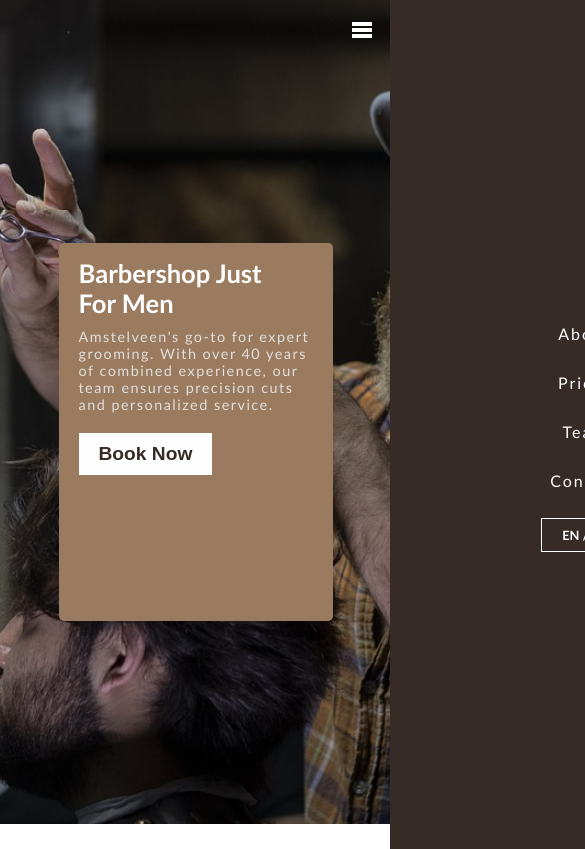
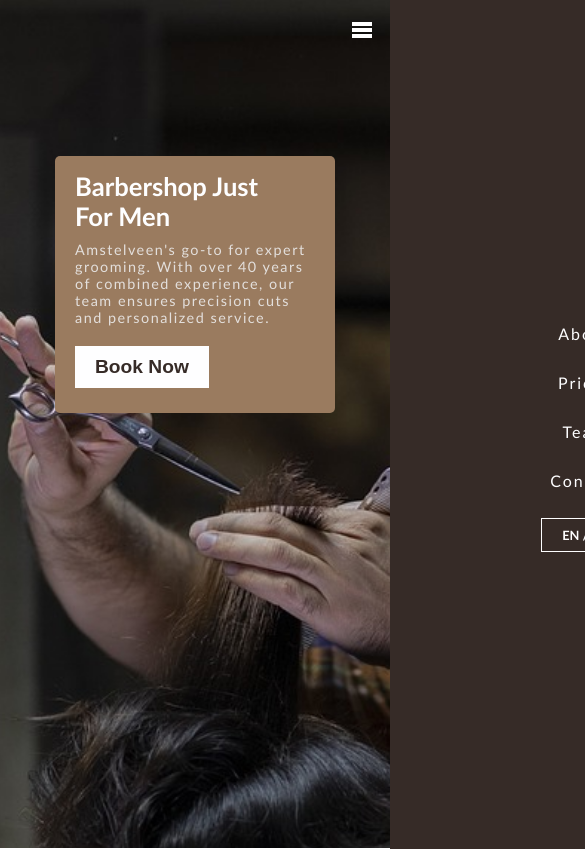
Before and after one commit to MaximeLoustau1/Barbershop-website, a React (Vite) app: page / in a window 390 px wide. Shown: the top 849 px of the page, 585 px wide, since content can reach past the window. Built offline with nearby package versions, Linux system fonts and the light colour scheme.

Commit message:
fixed overflowing / about section

```diff
--- a/src/About.css
+++ b/src/About.css
@@ -1,19 +1,27 @@
 #about-section {
-    height: auto;
-    display: flex;
-    align-items: center;
-    align-content: center;
-    overflow-x: hidden;
     margin: 0;
     padding: 0;
+    padding-bottom: 3%;
     margin-bottom: 90px;
+}
+
+.background-img {
+    background: url("./assets/about-image.jpeg") no-repeat center center;
+    background-size: cover;
+    position: absolute;
+    width: 60%;
+    top: 0;
+    height: 140vh;
+    right: 0;
+    z-index: -3;
 }
 
 .about-card {
     padding: 30px;
     margin-left: 15%;
-    margin-top: 5%;
+    margin-top: 8%;
     width: 35%;
+    max-width: 450px;
     height: 40%;
     background-color: #9a7b5f;
     border-radius: 5px;
@@ -59,95 +67,66 @@ h1 {
     color: #fefeff;
 }
 
-@media (min-width: 1024px) and (max-width: 1025px) {
-    .about-image {
-        display: none;
-    }
-    body {
-        background: url('about-image.jpeg');
+@media (max-width: 847px) {
+    .background-img {
+        height: 150vh;
     }
 }
 
-@media (width: 1366px) {
-    .about-image {
-        transform: scale(2);
-        margin-left: -400px;
+@media (max-width: 760px) {
+    .background-img {
+        width: 100vw;
+        height: 150vh;
+        margin-left: 0;
+    }
+
+    #about-section {
+        height: 70vh;
+    }
+
+    .about-card {
+        height: auto;
+        width: 50%;
+        margin-top: 20%!important;
+    }
+
+}
+
+@media (max-width: 715px) {
+    .secondary-btn {
+        display: none;
+    }
+    .about-card {
+        min-width: 300px;
+        margin-top: 10%;
+        margin-left: auto;
+        margin-right: auto;
     }
 }
 
-@media (max-width: 1200px) {
-    .about-image {
-        transform: scale(1.6);
-        margin-left: -500px;
-    }
-}
-
-@media (max-width: 930px) {
-    .about-image {
-        transform: scale(1.7);
-        top: 300px;
-    }
-}
-
-@media (width: 912px) {
-    .about-image {
-        transform: scale(1.8);
-        top: 500px;
-    }
-}
-
-@media (max-width: 855px) {
-    .about-image {
-        transform: scale(1.7);
-    }
-}
-
-@media (max-width: 850px) {
-    .about-image {
-        position: relative;
-        top: 200px;
-        transform: scale(1.8);
-        margin-left: -900px;
-    }
-}
-
-@media (max-width: 720px) {
+@media (max-width: 600px) {
     .about-card {
-        width: 60%;
+        margin-top: 30%!important;
     }
 }
 
 @media (max-width: 510px) {
-    #about-section {
-        height: 100vh;
-        margin-bottom: -20px;
-    }
     h1 {
         font-size: 2rem;
+    }
+
+    .about-card {
+        min-width: 240px;
     }
     .about-description {
         margin-top: 10px;
         margin-bottom: 15px;
     }
-    .about-image {
-        transform: scale(1.2);
-        top: 100px;
-    }
 }
 
-@media (max-width: 428px) {
-    .secondary-btn {
-        display: none;
-    }
-    .about-image {
-        transform: scale(1.2);
-        top: 50px;
-    }
-}
-
-@media (max-width: 412px) {
-    .about-image {
-        transform: scale(1.3);
+@media (max-width: 470px) {
+    .about-card {
+        margin-top: 40%!important;
     }
 }
 
@@ -168,8 +147,4 @@ h1 {
     .large-btn {
         margin-bottom: 5px;
     }
-    .about-image {
-        transform: scale(1.1);
-        top: 50px;
-    }
 }
--- a/src/About.jsx
+++ b/src/About.jsx
@@ -5,6 +5,7 @@ import image from "./assets/about-image.jpeg";
 function About() {
   return (
     <section id="about-section">
+      <div className="background-img"></div>
       <div className="about-card">
         <h1 className="about-title">Barbershop Just For Men</h1>
         <p className="about-description">
@@ -14,10 +15,6 @@ function About() {
         <Button class="btn large-btn" text="Book Now"/>
         <Button class="btn secondary-btn" text="Prices" />
       </div>
-
-      <div className="about-image">
-        <img src={image} alt="hipster barber"/>
-      </div>
     </section>
   );
 }
--- a/src/Navbar.css
+++ b/src/Navbar.css
@@ -145,13 +145,15 @@
     }
 
     .navbar-container {
-        position: absolute;
+        position: fixed;
         background-color: #362b27;
-        left: 100%;
+        top: 0;
+        left: 0;
         width: 100%;
         height: 100vh;
         padding-top: 5%;
-        transition: left 0.3s ease;
+        transition: transform 0.3s ease;
+        transform: translateX(100%);
         flex-direction: column;
         justify-content: center;
         align-items: center;
@@ -159,7 +161,7 @@
     }
 
     .navbar-container.show {
-        left: 0;
+        transform: translateX(0);
     }
     .navbar-menu {
         flex-direction: column;
--- a/src/Schedule.css
+++ b/src/Schedule.css
@@ -8,7 +8,8 @@
 
 .schedule-container {
     display: flex;
-    justify-content: space-between;
+    justify-content: center;
+    gap: 5%;
     padding: 0 100px 90px 100px;
 }
 
```
